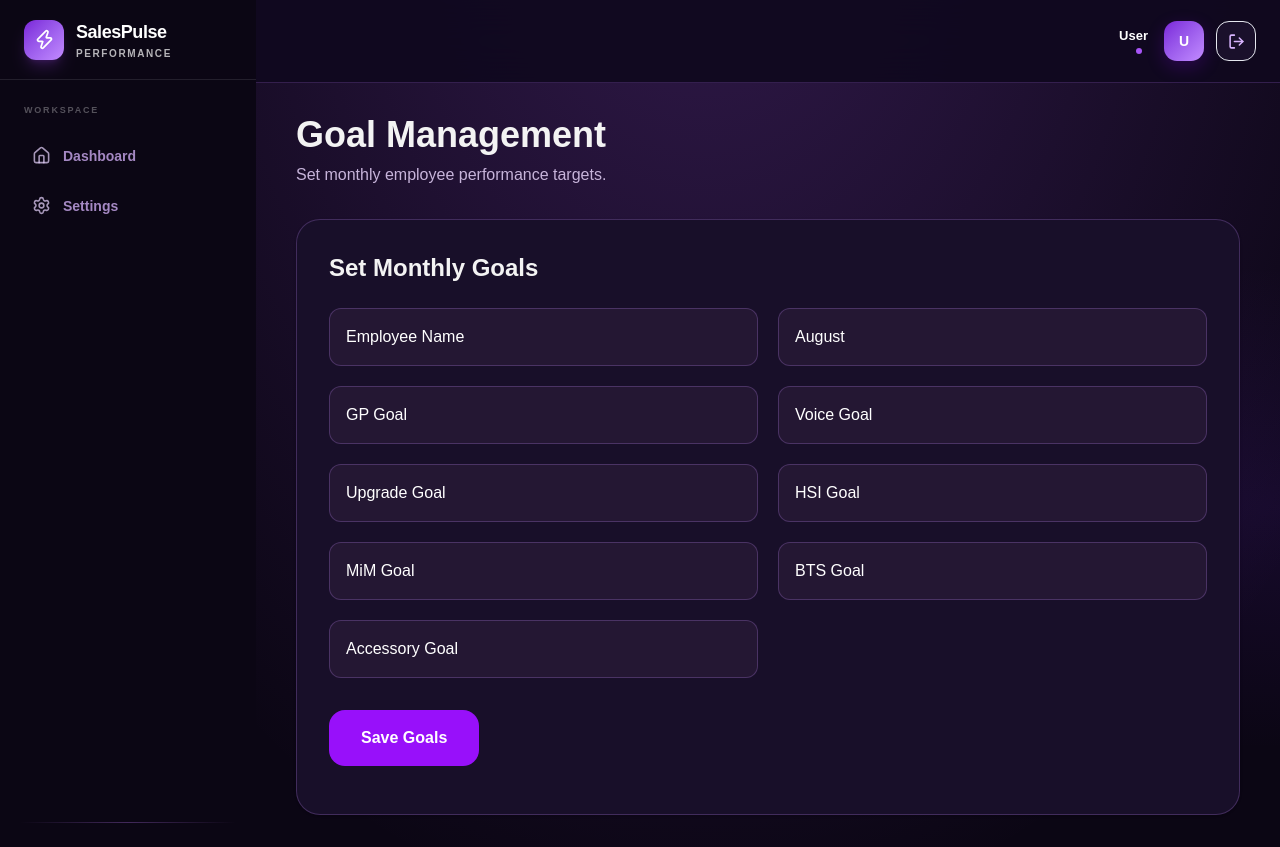
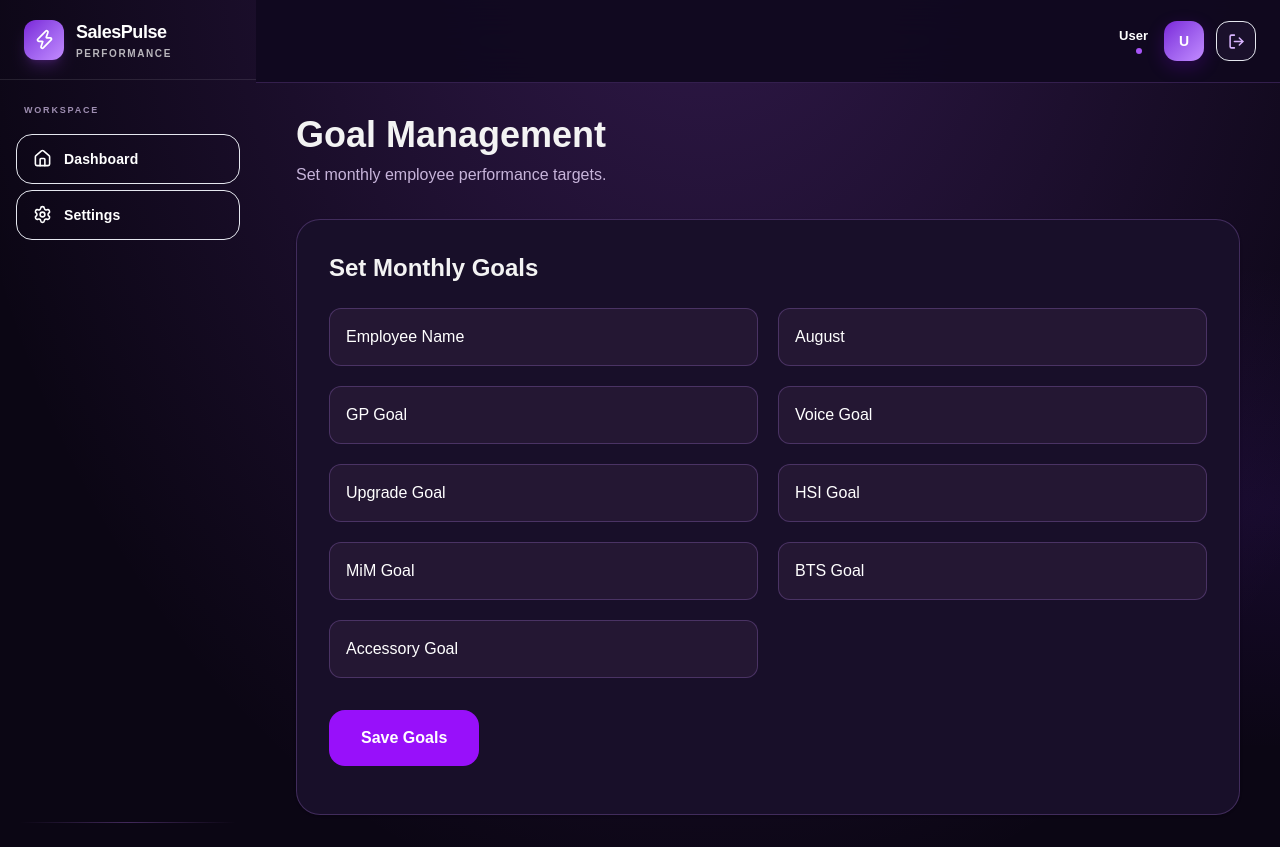
Before and after one commit to itzzerotrace/SalesPulse-V2, a Next.js app: page /goals/manage in a window 1280 px wide. Built offline with nearby package versions, Linux system fonts and the light colour scheme.

Commit message:
Polish SalesPulse navigation and store ranking contrast

```diff
--- a/components/layout/Sidebar.tsx
+++ b/components/layout/Sidebar.tsx
@@ -87,7 +87,7 @@ export default function Sidebar({ profile }: SidebarProps) {
   );
 
   return (
-    <aside className="hidden min-h-screen w-64 shrink-0 bg-[#0B0614] text-white lg:flex lg:flex-col">
+    <aside className="hidden min-h-screen w-64 shrink-0 bg-[radial-gradient(ellipse_at_top_left,rgba(126,34,206,0.18),transparent_65%),#0B0614] text-white lg:flex lg:flex-col">
       <div className="flex h-20 items-center border-b border-white/10 px-6">
         <div className="flex items-center gap-3">
           <div className="flex h-10 w-10 items-center justify-center rounded-xl bg-gradient-to-br from-[#7B22D9] to-[#C38BFF] text-white shadow-lg shadow-purple-500/20">
@@ -107,7 +107,7 @@ export default function Sidebar({ profile }: SidebarProps) {
       </div>
 
       <div className="px-6 pb-2 pt-6">
-        <p className="text-[9px] font-black uppercase tracking-[0.2em] text-white/30">
+        <p className="text-[9px] font-black uppercase tracking-[0.2em] text-purple-200/65">
           Workspace
         </p>
       </div>
@@ -129,10 +129,10 @@ export default function Sidebar({ profile }: SidebarProps) {
             <Link
               key={item.href}
               href={item.href}
-              className={`group flex items-center gap-3 rounded-xl px-4 py-3 text-sm font-bold transition-all ${
+              className={`group relative flex items-center gap-3 rounded-2xl border px-4 py-3.5 text-sm font-bold tracking-[0.01em] transition-all duration-200 ${
                 active
-                  ? "bg-[#A855F7] text-white shadow-lg shadow-purple-500/30"
-                  : "text-[#D8B4FE]/75 hover:bg-purple-500/15 hover:text-white"
+                  ? "border-purple-300/45 bg-gradient-to-r from-[#7927C8] via-[#9333EA] to-[#6D28D9] text-white shadow-[0_8px_28px_rgba(147,51,234,0.35)]"
+                  : "border-transparent text-white hover:border-purple-300/25 hover:bg-purple-400/10 hover:shadow-[0_4px_20px_rgba(168,85,247,0.12)]"
               }`}
             >
               <Icon
@@ -140,7 +140,7 @@ export default function Sidebar({ profile }: SidebarProps) {
                 className={
                   active
                     ? "text-white"
-                    : "text-purple-200/70 transition group-hover:text-purple-200"
+                    : "text-white transition group-hover:text-white"
                 }
               />
 
```
